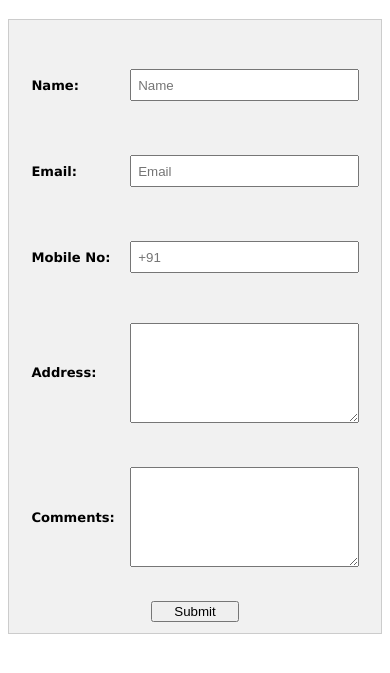
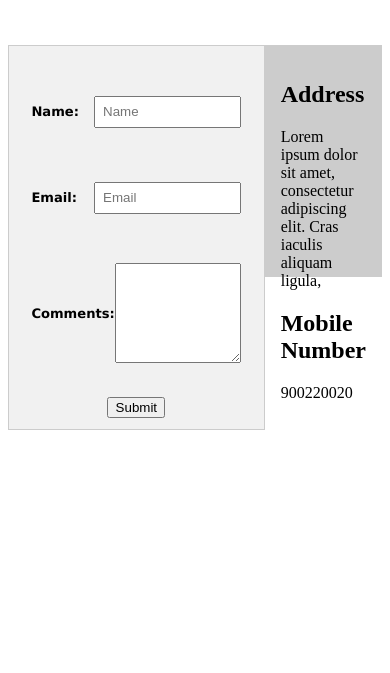
Before and after one commit to Shartekar/FrontEnd-Development-Practice-project-1-Design-Sell, a plain HTML site: page Contact.html in a window 390 px wide. Shown: the part 61-734 px from the top of the page. Drawn offline with Linux system fonts and the light colour scheme.

Commit message:
second commit

```diff
--- a/Contact.css
+++ b/Contact.css
@@ -1,3 +1,9 @@
+main{
+    display:flex;
+    flex-direction:row;
+    justify-content:space-evenly;
+    margin-top:3em;
+}
 
 h1{
     text-align: center;
@@ -6,9 +12,9 @@ h1{
     font-family: 'Lucida Sans', 'Lucida Sans Regular', 'Lucida Grande', 'Lucida Sans Unicode', Geneva, Verdana, sans-serif;
     font-size:0.7rem;
     max-width:40em;
+    width:70%;
     padding:1em;
     border: 1px solid #ccc;
-    margin:0 auto;
     background-color:rgba(204, 204, 204, 0.265);
 }
 
@@ -48,3 +54,12 @@ h1{
 button{
     cursor:pointer;
 }
+
+
+
+.text-box{
+    background-color:#ccc;
+    padding:1em;
+    width:25%;
+    height:200px;
+}
--- a/Contact.html
+++ b/Contact.html
@@ -9,8 +9,10 @@
 </head>
 <body>
 
-        <h1>Contact form</h1>
-        <form class="form" method="get" action="/Thankyou">
+    <h1>Contact form</h1>
+
+    <main>
+        <form class="form" method="get" action="/ThankyouSign.html">
             <div class="input_box">
                 <h3>Name:</h3>
                 <input type="text" name="name" placeholder="Name" required>
@@ -22,17 +24,6 @@
             </div>
 
             <div class="input_box">
-                <h3>Mobile No:</h3>
-                <input type="tel" name="email" placeholder="+91" required/>
-            </div>
-
-            <div class="input_box">
-                <h3>Address:</h3>
-                <textarea name="address">
-                </textarea>
-            </div>
-
-            <div class="input_box">
                 <h3>Comments:</h3>
                 <textarea name="comments">
                 </textarea>
@@ -41,8 +32,20 @@
             <div class="button_div">
                 <button>Submit</button>
             </div>
+        </form>
 
-        </form>
+        <div class="text-box">
+            <h2>Address</h2>
+            <p>
+                Lorem ipsum dolor sit amet, consectetur adipiscing elit. Cras iaculis aliquam ligula,
+            </p>
+
+            <h2>Mobile Number</h2>
+            <p>900220020</p>
+        </div>
+    </main>
+
+
 
 </body>
 </html>
--- a/Home.css
+++ b/Home.css
@@ -9,9 +9,9 @@ header{
     justify-content:center;
 }
 
-main{
+/* main{
     padding:1em;
-}
+} */
 
 section{
     width:80%;
--- a/index.css
+++ b/index.css
@@ -5,10 +5,11 @@ main{
 
 }
 
+
 /* Image element */
 .bg-image{
     width:30%;
-    background-color:tomato;
+    background-color:lightgreen;
     margin:0 auto;
     padding:1em;
     border-radius:10px;
@@ -21,22 +22,36 @@ img{
 }
 
 /* Button element*/
+.demo-container,.btn-container{
+    margin:0 auto;
+    margin-top:1em;
+    display:flex
+}
+
+.demo-container{
+    width:60%;
+    justify-content:space-between;
+    align-items:center;
+    padding:0.2em;
+}
+
+button{
+    outline:none;
+    padding:0.5em;
+    width:30%;
+    cursor: pointer;
+}
+
 .btn-container{
     width:25%;
-    margin:0 auto;
-    display:grid;
-    margin-top:1em;
-}
-button{
-    padding:0.85em;
-    outline:none;
-    cursor: pointer;
+    justify-content:center;
 }
 
 h1{
     text-align: center;
 }
 
+/* Media Queries */
 @media screen and (max-width:820px){
     main{
         flex-direction: column;
```
Also changed, not shown: Home.html (+0 -1 lines), ThankyouSign.html (added, +18 -0 lines), index.html (+6 -3 lines), images/Contact.png.
